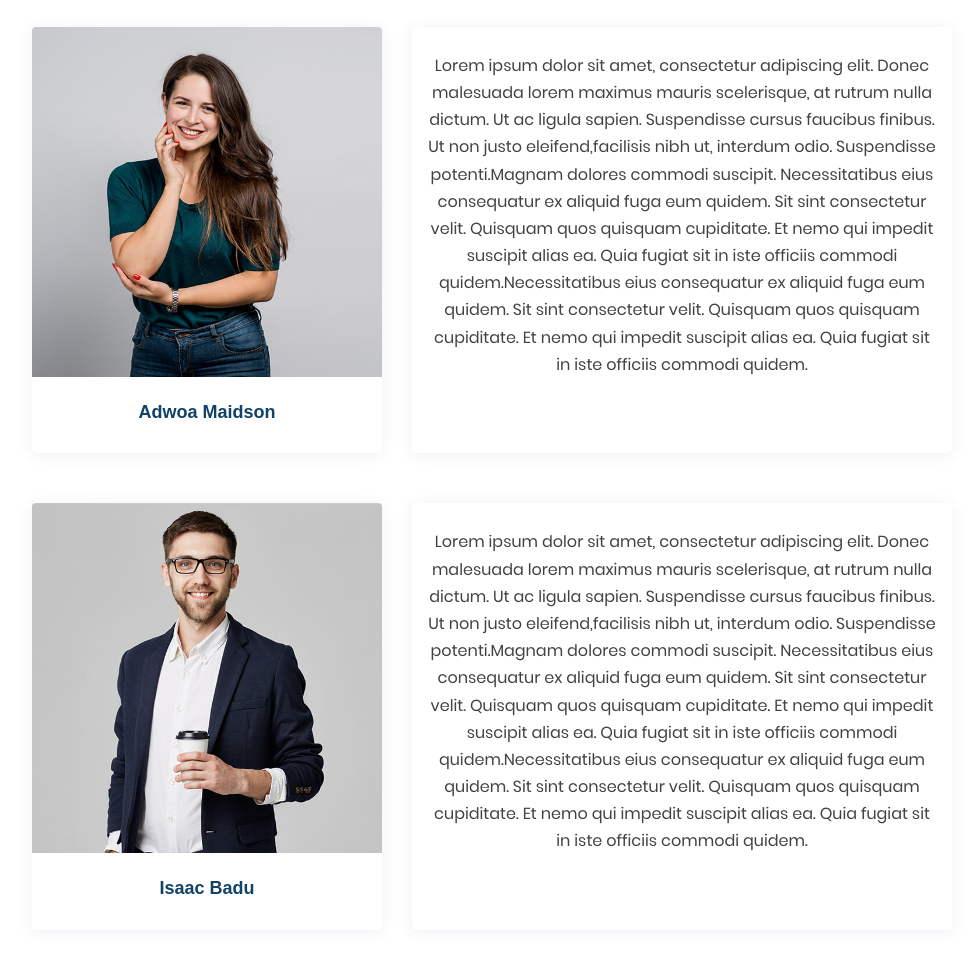
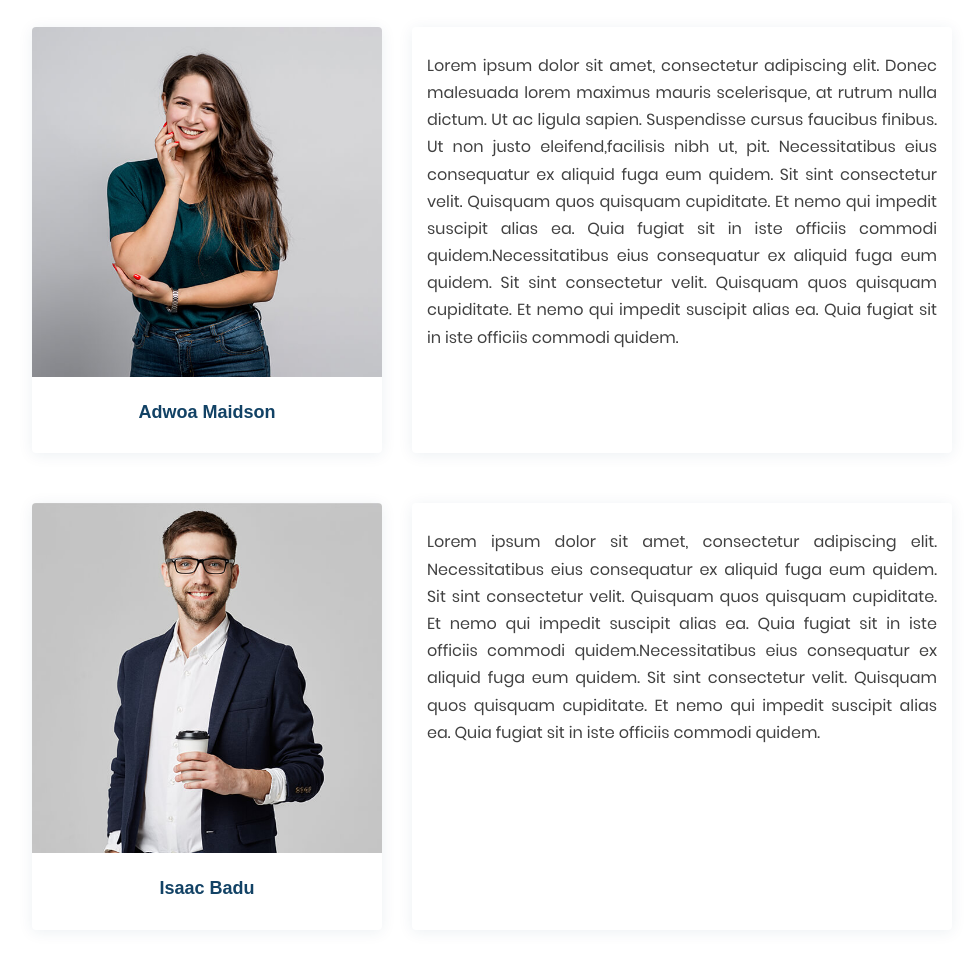
Before and after one commit to Ntisem/Nexa2, a plain HTML site: page team.html in a window 1280 px wide. Shown: the part 814-1767 px from the top of the page, without its empty margins (148-1116 px from the left). Drawn offline with Linux system fonts and the light colour scheme.

Commit message:
changes info in team

```diff
--- a/styles/team.css
+++ b/styles/team.css
@@ -2182,6 +2182,7 @@ element.style {}
     font-size: 16px;
     font-weight: 400;
     color: #424242;
+    text-align: justify;
 }
 
 
--- a/team.html
+++ b/team.html
@@ -166,9 +166,9 @@
                                 <div class="member">
                                     <div class="member-info">
                                         <p>Lorem ipsum dolor sit amet, consectetur adipiscing elit. Donec malesuada lorem maximus mauris scelerisque, at rutrum nulla dictum. Ut ac ligula sapien. Suspendisse cursus faucibus finibus. Ut non justo eleifend,facilisis
-                                            nibh ut, interdum odio. Suspendisse potenti.Magnam dolores commodi suscipit. Necessitatibus eius consequatur ex aliquid fuga eum quidem. Sit sint consectetur velit. Quisquam quos quisquam cupiditate. Et nemo
-                                            qui impedit suscipit alias ea. Quia fugiat sit in iste officiis commodi quidem.Necessitatibus eius consequatur ex aliquid fuga eum quidem. Sit sint consectetur velit. Quisquam quos quisquam cupiditate. Et nemo
-                                            qui impedit suscipit alias ea. Quia fugiat sit in iste officiis commodi quidem.</p>
+                                            nibh ut, pit. Necessitatibus eius consequatur ex aliquid fuga eum quidem. Sit sint consectetur velit. Quisquam quos quisquam cupiditate. Et nemo qui impedit suscipit alias ea. Quia fugiat sit in iste officiis
+                                            commodi quidem.Necessitatibus eius consequatur ex aliquid fuga eum quidem. Sit sint consectetur velit. Quisquam quos quisquam cupiditate. Et nemo qui impedit suscipit alias ea. Quia fugiat sit in iste officiis
+                                            commodi quidem.</p>
                                     </div>
                                 </div>
                             </div>
@@ -195,10 +195,9 @@
                             <div class="col-lg-6 col-md-6 d-flex align-items-stretch" data-aos="fade-up" data-aos-delay="200">
                                 <div class="member">
                                     <div class="member-info">
-                                        <p>Lorem ipsum dolor sit amet, consectetur adipiscing elit. Donec malesuada lorem maximus mauris scelerisque, at rutrum nulla dictum. Ut ac ligula sapien. Suspendisse cursus faucibus finibus. Ut non justo eleifend,facilisis
-                                            nibh ut, interdum odio. Suspendisse potenti.Magnam dolores commodi suscipit. Necessitatibus eius consequatur ex aliquid fuga eum quidem. Sit sint consectetur velit. Quisquam quos quisquam cupiditate. Et nemo
-                                            qui impedit suscipit alias ea. Quia fugiat sit in iste officiis commodi quidem.Necessitatibus eius consequatur ex aliquid fuga eum quidem. Sit sint consectetur velit. Quisquam quos quisquam cupiditate. Et nemo
-                                            qui impedit suscipit alias ea. Quia fugiat sit in iste officiis commodi quidem.</p>
+                                        <p>Lorem ipsum dolor sit amet, consectetur adipiscing elit. Necessitatibus eius consequatur ex aliquid fuga eum quidem. Sit sint consectetur velit. Quisquam quos quisquam cupiditate. Et nemo qui impedit suscipit alias
+                                            ea. Quia fugiat sit in iste officiis commodi quidem.Necessitatibus eius consequatur ex aliquid fuga eum quidem. Sit sint consectetur velit. Quisquam quos quisquam cupiditate. Et nemo qui impedit suscipit alias
+                                            ea. Quia fugiat sit in iste officiis commodi quidem.</p>
                                     </div>
                                 </div>
                             </div>
@@ -227,8 +226,7 @@
                                     <div class="member-info">
                                         <p>Lorem ipsum dolor sit amet, consectetur adipiscing elit. Donec malesuada lorem maximus mauris scelerisque, at rutrum nulla dictum. Ut ac ligula sapien. Suspendisse cursus faucibus finibus. Ut non justo eleifend,facilisis
                                             nibh ut, interdum odio. Suspendisse potenti.Magnam dolores commodi suscipit. Necessitatibus eius consequatur ex aliquid fuga eum quidem. Sit sint consectetur velit. Quisquam quos quisquam cupiditate. Et nemo
-                                            qui impedit suscipit alias ea. Quia fugiat sit in iste officiis commodi quidem.Necessitatibus eius consequatur ex aliquid fuga eum quidem. Sit sint consectetur velit. Quisquam quos quisquam cupiditate. Et nemo
-                                            qui impedit suscipit alias ea. Quia fugiat sit in iste officiis commodi quidem.</p>
+                                        </p>
                                     </div>
                                 </div>
                             </div>
@@ -257,8 +255,7 @@
                                     <div class="member-info">
                                         <p>Lorem ipsum dolor sit amet, consectetur adipiscing elit. Donec malesuada lorem maximus mauris scelerisque, at rutrum nulla dictum. Ut ac ligula sapien. Suspendisse cursus faucibus finibus. Ut non justo eleifend,facilisis
                                             nibh ut, interdum odio. Suspendisse potenti.Magnam dolores commodi suscipit. Necessitatibus eius consequatur ex aliquid fuga eum quidem. Sit sint consectetur velit. Quisquam quos quisquam cupiditate. Et nemo
-                                            qui impedit suscipit alias ea. Quia fugiat sit in iste officiis commodi quidem.Necessitatibus eius consequatur ex aliquid fuga eum quidem. Sit sint consectetur velit. Quisquam quos quisquam cupiditate. Et nemo
-                                            qui impedit suscipit alias ea. Quia fugiat sit in iste officiis commodi quidem.</p>
+                                            .Necessitatibus eius consequatur ex aliquid fuga eum quidem. Sit sint consectetur velit. Quisquam quos quisquam cupiditate. Et nemo qui impedit suscipit alias ea. Quia fugiat sit in iste officiis commodi quidem.</p>
                                     </div>
                                 </div>
                             </div>
```
